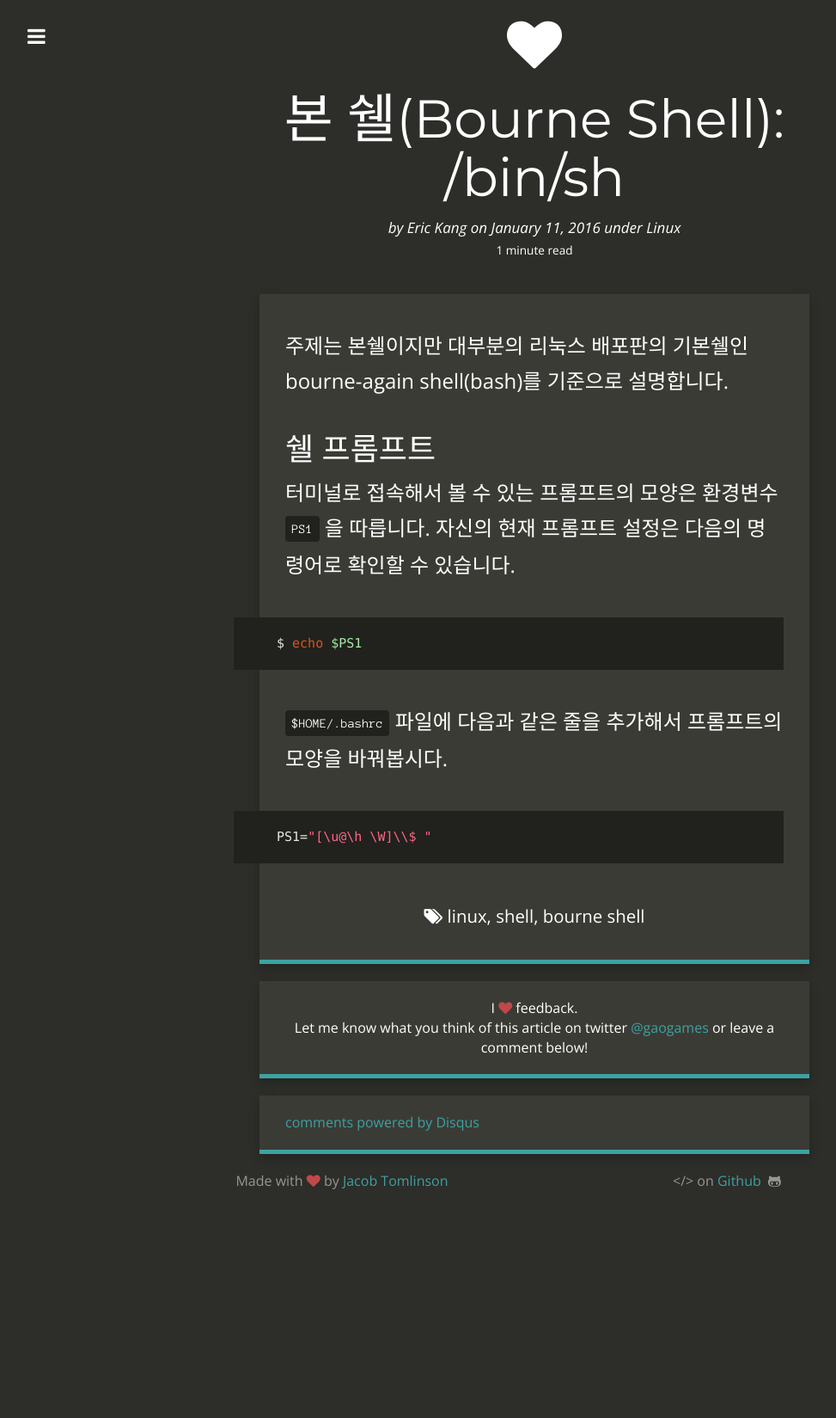
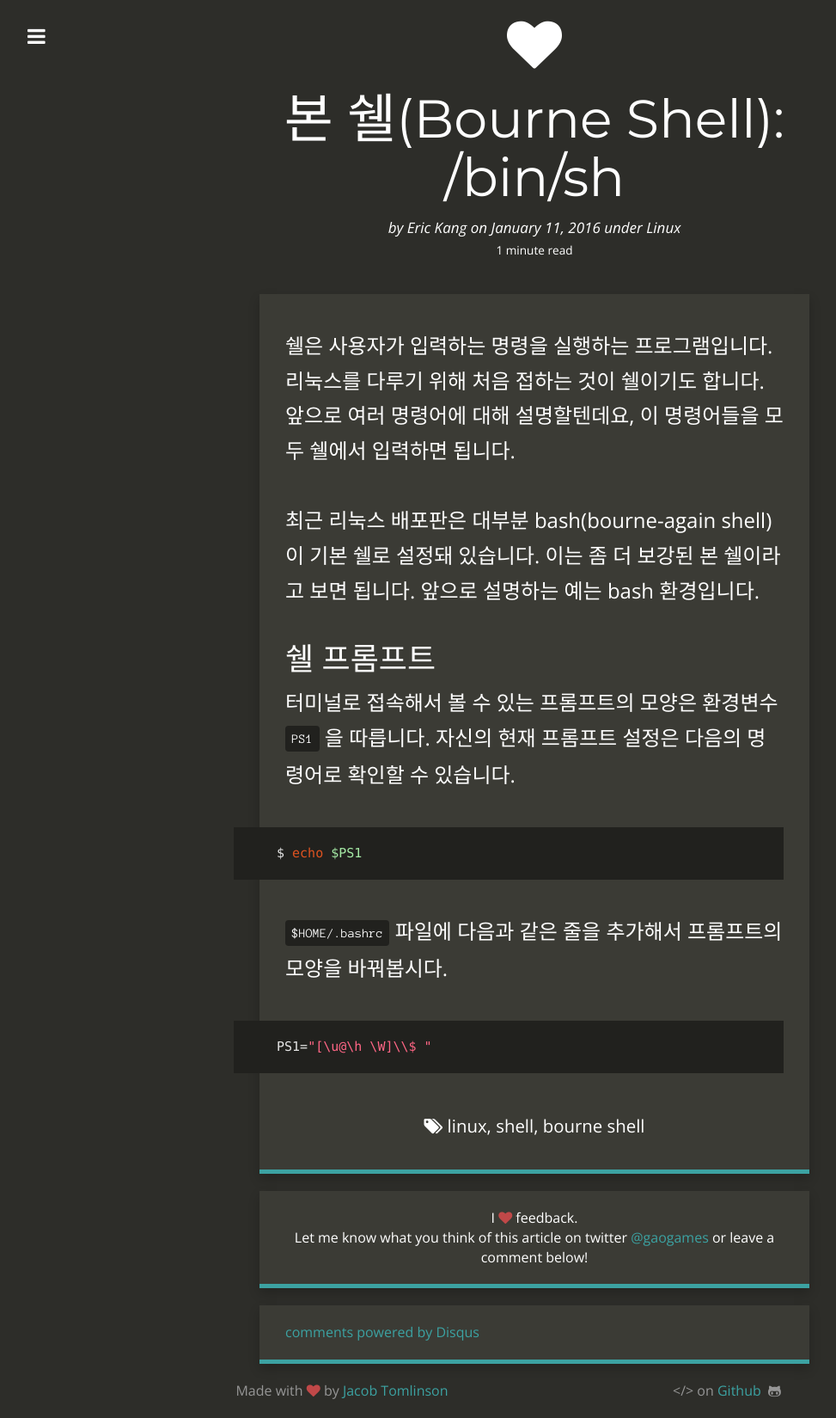
Before and after one commit to gaogames/gaogames.github.io, a Jekyll site: the page built from _posts/2016-01-11-bourne-shell.md, in a window 1280 px wide. Shown: the whole page at 86% size, without its empty margins (18-991 px from the left). Built offline with Jekyll 4.4.1, drawn with Linux system fonts in a browser that asks for light colours; nearby versions of some CDN libraries; Markdown is read by kramdown in place of the engine named in the settings; comment, search, counter and statistics services are not loaded; before the commit the page ends 1405 px from its top, so only the background shows below that.

Commit message:
update article

```diff
--- a/_posts/2016-01-11-bourne-shell.md
+++ b/_posts/2016-01-11-bourne-shell.md
@@ -11,7 +11,9 @@ tags:
  - shell
  - bourne shell
 ---
-주제는 본쉘이지만 대부분의 리눅스 배포판의 기본쉘인 bourne-again shell(bash)를 기준으로 설명합니다.
+쉘은 사용자가 입력하는 명령을 실행하는 프로그램입니다. 리눅스를 다루기 위해 처음 접하는 것이 쉘이기도 합니다. 앞으로 여러 명령어에 대해 설명할텐데요, 이 명령어들을 모두 쉘에서 입력하면 됩니다.
+
+최근 리눅스 배포판은 대부분 bash(bourne-again shell)이 기본 쉘로 설정돼 있습니다. 이는 좀 더 보강된 본 쉘이라고 보면 됩니다. 앞으로 설명하는 예는 bash 환경입니다.
 
 ## 쉘 프롬프트
 
```
